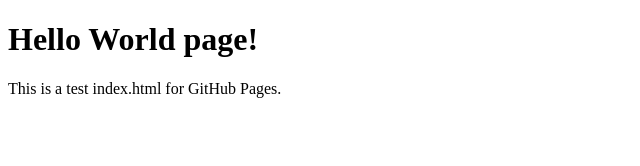
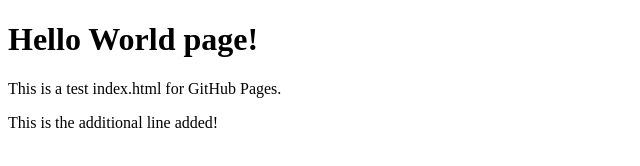
Before and after one commit to alum05-lhy0001/Git_test, a plain HTML site: page index.html in a window 1280 px wide. Shown: the whole page, without its empty margins (0-640 px from the left). Drawn offline with Linux system fonts and the light colour scheme.

Commit message:
Add one line to index.html

```diff
--- a/index.html
+++ b/index.html
@@ -7,6 +7,6 @@
   <body>
     <h1>Hello World page!</h1>
     <p>This is a test index.html for GitHub Pages.</p>
-
+    <p>This is the additional line added!</p>
   </body>
 </html>
```
